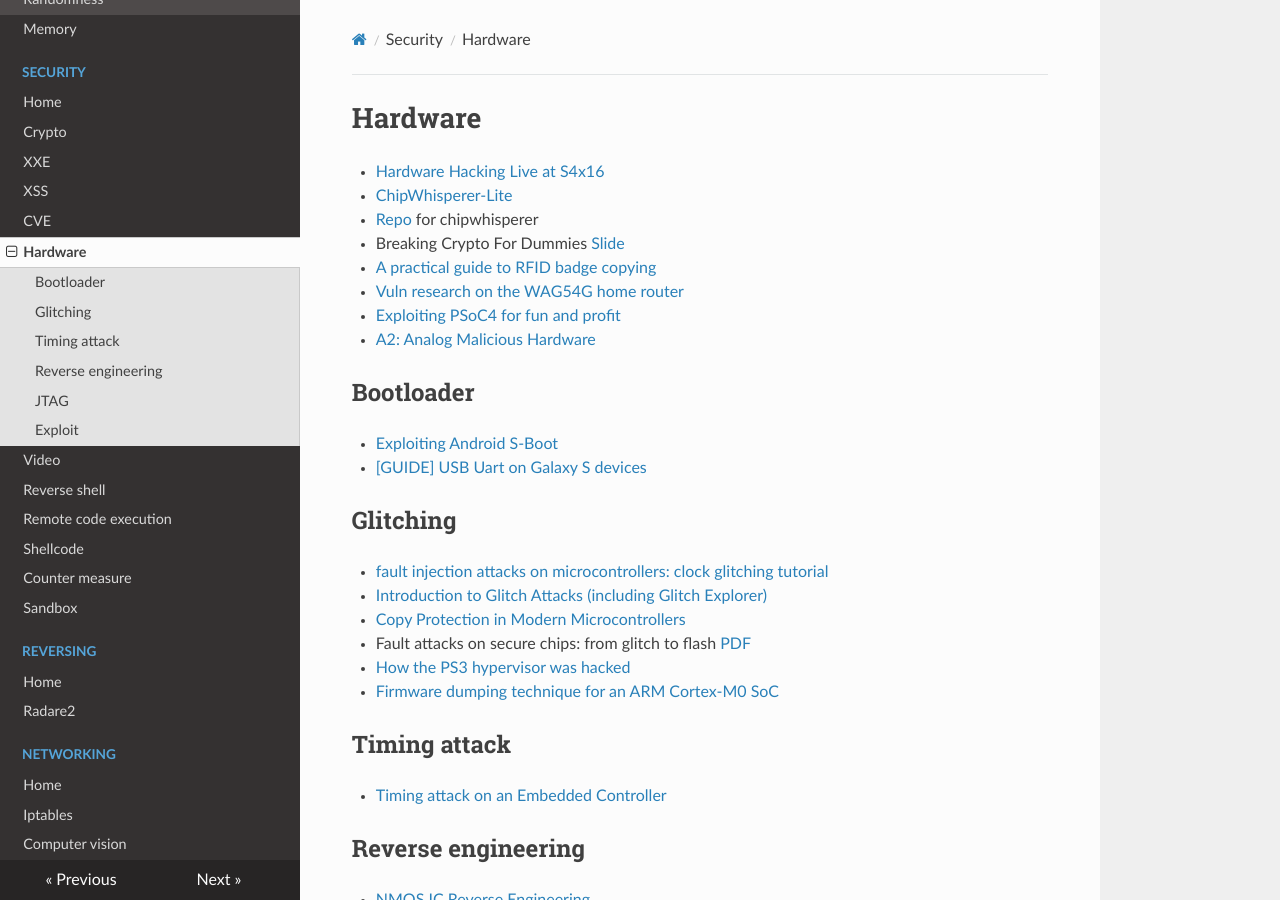
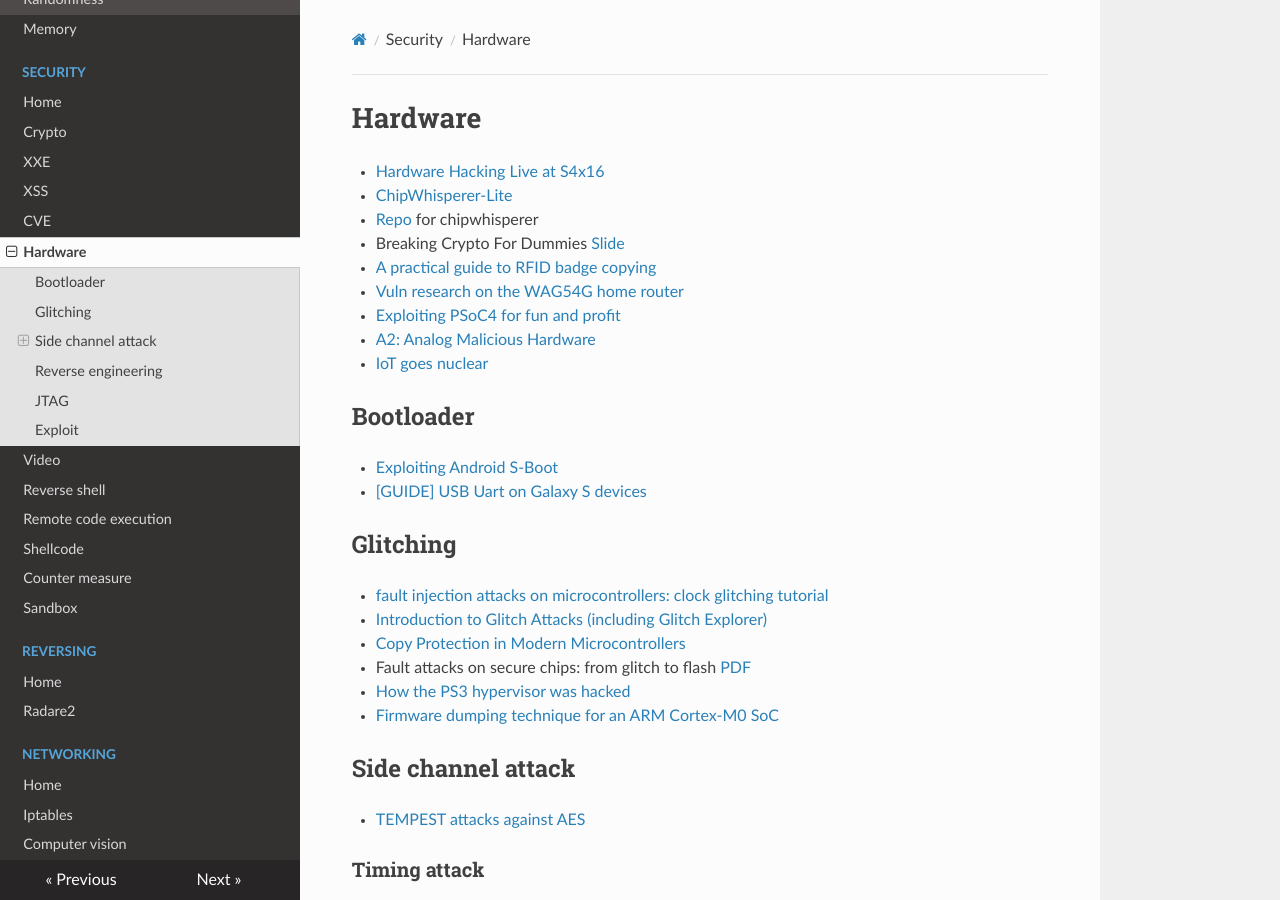
Before and after one commit to gipi/low-level, an MkDocs documentation site: the page built from docs/security/hardware.md, in a window 1280 px wide and 900 px high. Built offline with MkDocs 1.6.1, drawn with Linux system fonts in a browser that asks for light colours; nearby versions of some CDN libraries; old or Windows-style settings are respelled for this version of MkDocs.

Commit message:
Add link.

```diff
--- a/docs/security/hardware.md
+++ b/docs/security/hardware.md
@@ -8,6 +8,7 @@
  - [Vuln research on the WAG54G home router](https://www.elttam.com.au/blog/vuln-research-on-the-WAG54G-home-router/)
  - [Exploiting PSoC4 for fun and profit](http://dmitry.gr/index.php?r=05.Projects&proj=23.%20PSoC4)
  - [A2: Analog Malicious Hardware](http://static1.1.sqspcdn.com/static/f/543048/26931843/1464016046717/A2_SP_2016.pdf)
+ - [IoT goes nuclear](https://blog.acolyer.org/2017/06/22/iot-goes-nuclear-creating-a-zigbee-chain-reaction/)
 
 ## Bootloader
 
@@ -23,7 +24,11 @@
  - [How the PS3 hypervisor was hacked](https://rdist.root.org/2010/01/27/how-the-ps3-hypervisor-was-hacked/)
  - [Firmware dumping technique for an ARM Cortex-M0 SoC](http://blog.includesecurity.com/2015/11/NordicSemi-ARM-SoC-Firmware-dumping-technique.html)
 
-## Timing attack
+## Side channel attack
+
+ - [TEMPEST attacks against AES](https://www.fox-it.com/nl/wp-content/uploads/sites/12/Tempest_attacks_against_AES.pdf)
+
+### Timing attack
 
  - [Timing attack on an Embedded Controller](https://hackaday.io/project/723-reverse-engineering-toshiba-r100-bios/log/51302-ec-firmware-dumped)
 
```
